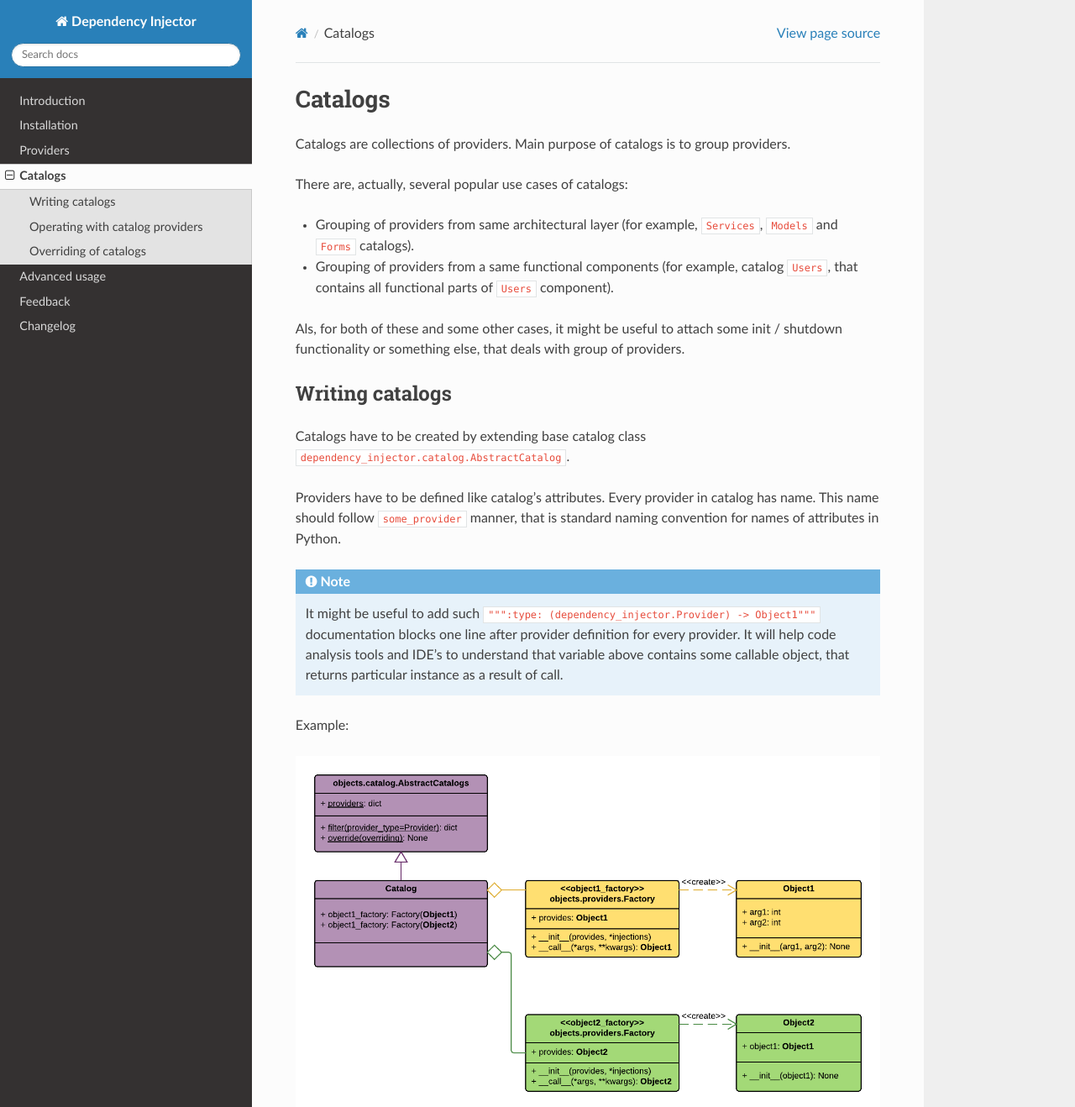
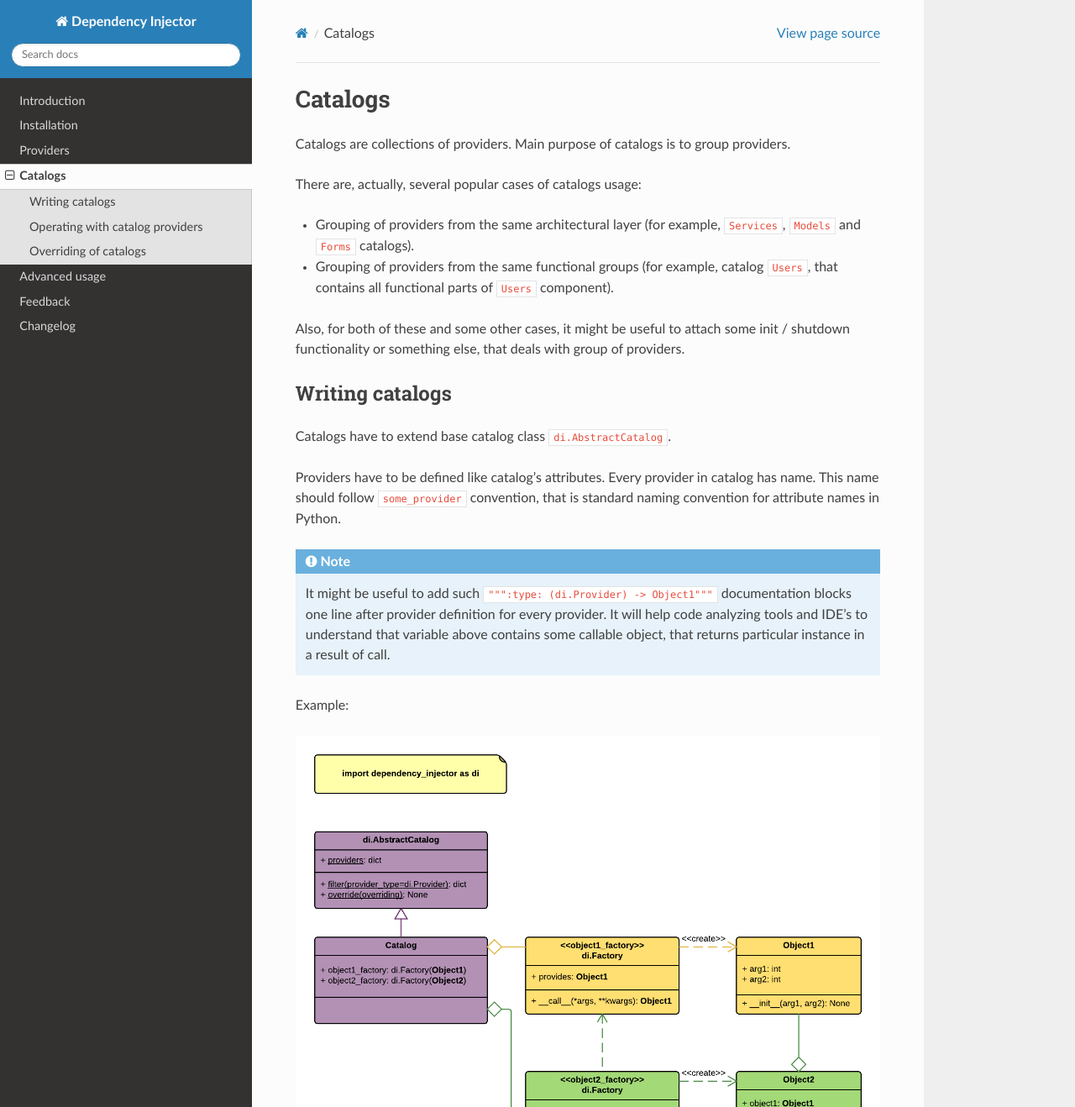
Before and after one commit to ets-labs/python-dependency-injector, a Sphinx documentation site: the page built from docs/catalogs/index.rst, in a window 1280 px wide and 1400 px high, cut to the strip 0-1318 px from the top of the window. Shown: the whole strip at 84% size. Built offline with Sphinx 7.4.7 and the Read the Docs theme 2.0.0, drawn with Linux system fonts in a browser that asks for light colours; some of the changed text lies outside the part shown.

Commit message:
Update catalog docs

```diff
--- a/docs/catalogs/index.rst
+++ b/docs/catalogs/index.rst
@@ -4,35 +4,34 @@ Catalogs
 Catalogs are collections of providers. Main purpose of catalogs is to group
 providers.
 
-There are, actually, several popular use cases of catalogs:
+There are, actually, several popular cases of catalogs usage:
 
-- Grouping of providers from same architectural layer (for example,
+- Grouping of providers from the same architectural layer (for example,
   ``Services``, ``Models`` and ``Forms`` catalogs).
-- Grouping of providers from a same functional components (for example,
+- Grouping of providers from the same functional groups (for example,
   catalog ``Users``, that contains all functional parts of ``Users``
   component).
 
-Als, for both of these and some other cases, it might be useful to attach
+Also, for both of these and some other cases, it might be useful to attach
 some init / shutdown functionality or something else, that deals with group
 of providers.
 
 Writing catalogs
 ----------------
 
-Catalogs have to be created by extending base catalog class
-``dependency_injector.catalog.AbstractCatalog``.
+Catalogs have to extend base catalog class ``di.AbstractCatalog``.
 
 Providers have to be defined like catalog's attributes. Every provider in
-catalog has name. This name should follow ``some_provider`` manner, that is
-standard naming convention for names of attributes in Python.
+catalog has name. This name should follow ``some_provider`` convention,
+that is standard naming convention for attribute names in Python.
 
 .. note::
 
-    It might be useful to add such
-    ``""":type: (dependency_injector.Provider) -> Object1"""`` documentation
-    blocks one line after provider definition for every provider. It will help
-    code analysis tools and IDE's to understand that variable above contains
-    some callable object, that returns particular instance as a result of call.
+    It might be useful to add such ``""":type: (di.Provider) -> Object1"""``
+    documentation blocks one line after provider definition for every provider.
+    It will help code analyzing tools and IDE's to understand that variable
+    above contains some callable object, that returns particular instance
+    in a result of call.
 
 Example:
 
@@ -49,13 +48,13 @@ Operating with catalog providers
 There are several things that could be useful for operating with catalog
 providers:
 
-- First of all, ``Catalog.providers`` attribute contains ``dict`` with all
-  catalog providers and their catalog names. This dictionary could be used
-  for any kind of operations that could be done with providers. The only note,
-  is that ``Catalog.providers`` attribute is read-only.
-- Second one, ``Catalog.filter(provider_type=Provider)`` method could be
-  used for filtering catalog providers by provider types (for example, for
-  getting all ``Factory`` providers).
+- First of all, ``di.AbstractCatalog.providers`` attribute contains ``dict``
+  with all catalog providers. This dictionary could be used for any kind of
+  operations that could be done with providers. The only note, is that
+  ``di.AbstractCatalog.providers`` attribute is read-only.
+- Second one, ``di.AbstractCatalog.filter(provider_type=di.Provider)`` method
+  could be used for filtering catalog providers by provider types (for example,
+  for getting all ``di.Factory`` providers).
 
 Example:
 
@@ -71,15 +70,15 @@ same names in overridden catalog.
 
 There are two ways to override catalog by another catalog:
 
-- Use ``Catalog.override(Catalog)`` method.
-- Use ``@override(Catalog)`` class decorator.
+- Use ``di.AbstractCatalog.override(AnotherCatalog)`` method.
+- Use ``@di.override(AnotherCatalog)`` class decorator.
 
-Example of overriding catalog using ``Catalog.override()`` method:
+Example of overriding catalog using ``di.AbstractCatalog.override()`` method:
 
 .. literalinclude:: ../../examples/catalogs/override.py
    :language: python
 
-Example of overriding catalog using ``@override()`` decorator:
+Example of overriding catalog using ``@di.override()`` decorator:
 
 .. literalinclude:: ../../examples/catalogs/override_decorator.py
    :language: python
```
Also changed, not shown: docs/images/catalogs/simple.png, 2 other files.
